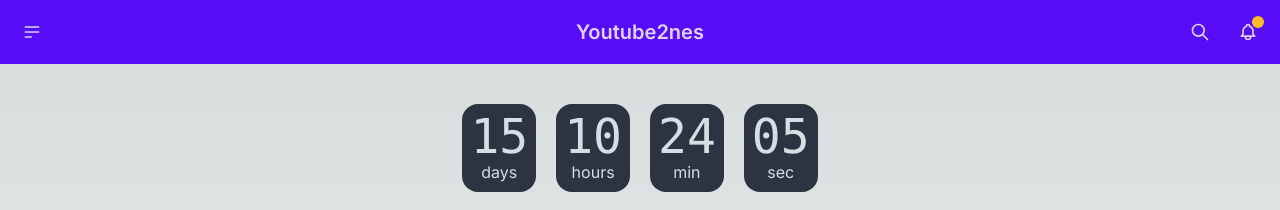
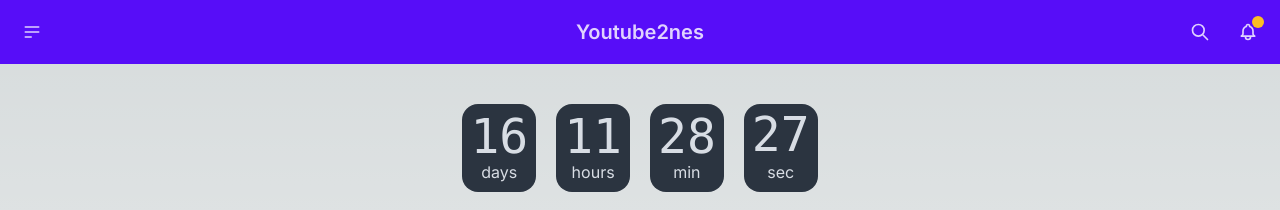
Before and after one commit to bilalgursen/youtube2nes-nextjs13-mp3-converter, a Next.js app in the folder youtube2nes/: page / in a window 1280 px wide. Shown: the top 210 px of the page. Built offline with nearby package versions, Linux system fonts and the light colour scheme.

Commit message:
The counter has been made dynamic

```diff
--- a/youtube2nes/app/page.js
+++ b/youtube2nes/app/page.js
@@ -1,30 +1,53 @@
+'use client'
+
+import { useState, useEffect } from 'react'
+
 export default function Home() {
+  const [countdown, setCountdown] = useState('')
+
+  useEffect(() => {
+    const interval = setInterval(() => {
+      const endDate = new Date('2023-09-21').getTime()
+      const startDate = new Date().getTime()
+      const diffDate = endDate - startDate
+
+      setCountdown(() => ({
+        days: Math.floor(diffDate / (1000 * 60 * 60 * 24)),
+        hours: Math.floor((diffDate / (1000 * 60 * 60)) % 24),
+        minutes: Math.floor((diffDate / (1000 * 60)) % 60),
+        seconds: Math.floor((diffDate / 1000) % 60)
+      }))
+    }, 1000)
+
+    return () => clearInterval(interval)
+  }, [])
+
   return (
     <div className="grid grid-flow-col gap-5 text-center auto-cols-max justify-center mt-10">
       <div className="flex flex-col p-2 bg-neutral rounded-box text-neutral-content">
         <span className="countdown font-mono text-5xl">
-          <span style={{ "--value": 15 }}></span>
+          <span style={{ '--value': countdown.days }}></span>
         </span>
         days
       </div>
       <div className="flex flex-col p-2 bg-neutral rounded-box text-neutral-content">
         <span className="countdown font-mono text-5xl">
-          <span style={{ "--value": 10 }}></span>
+          <span style={{ '--value': countdown.hours }}></span>
         </span>
         hours
       </div>
       <div className="flex flex-col p-2 bg-neutral rounded-box text-neutral-content">
         <span className="countdown font-mono text-5xl">
-          <span style={{ "--value": 24 }}></span>
+          <span style={{ '--value': countdown.minutes }}></span>
         </span>
         min
       </div>
       <div className="flex flex-col p-2 bg-neutral rounded-box text-neutral-content">
         <span className="countdown font-mono text-5xl">
-          <span style={{ "--value": 5 }}></span>
+          <span style={{ '--value': countdown.seconds }}></span>
         </span>
         sec
       </div>
     </div>
-  );
+  )
 }
```
